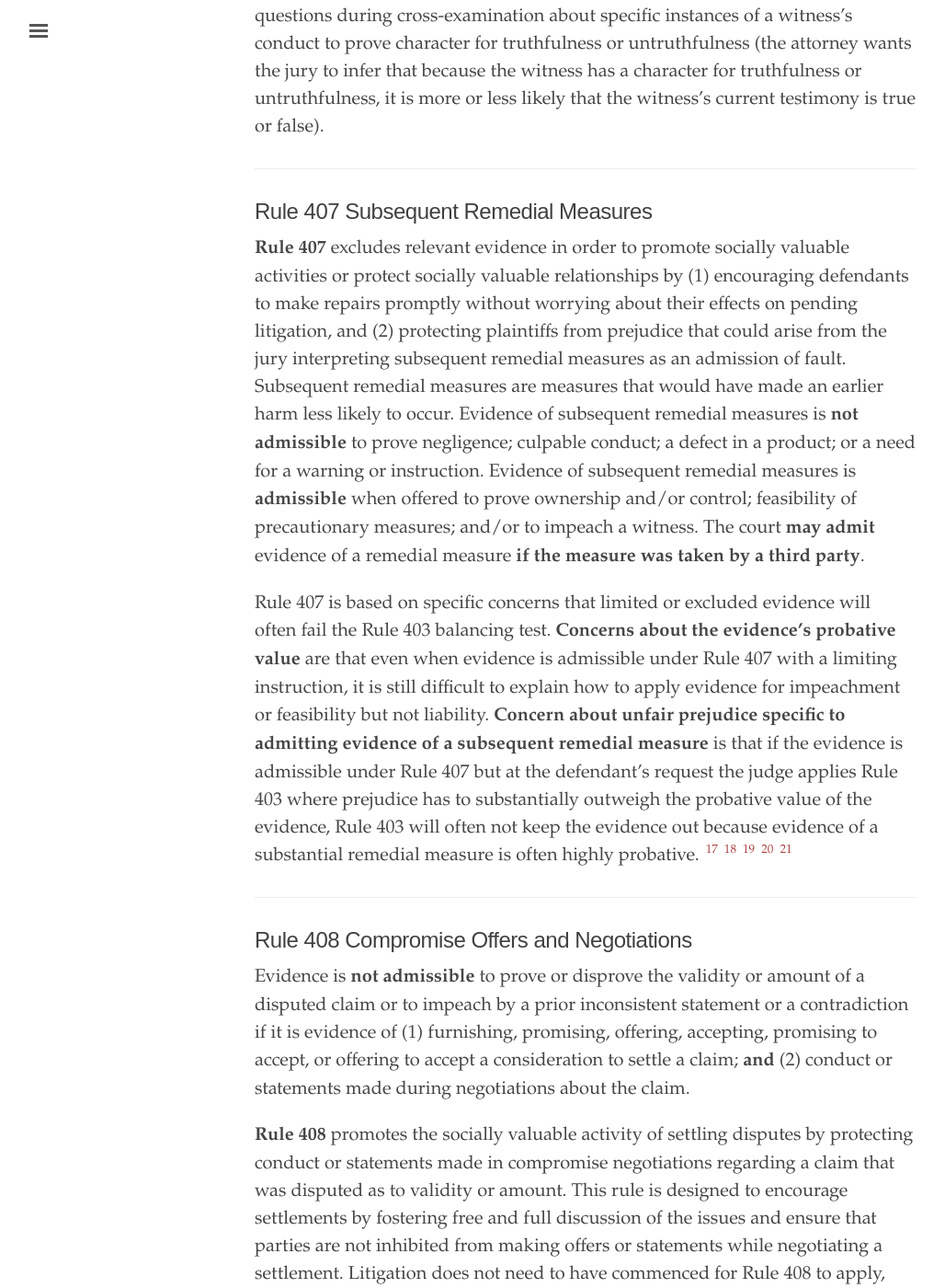
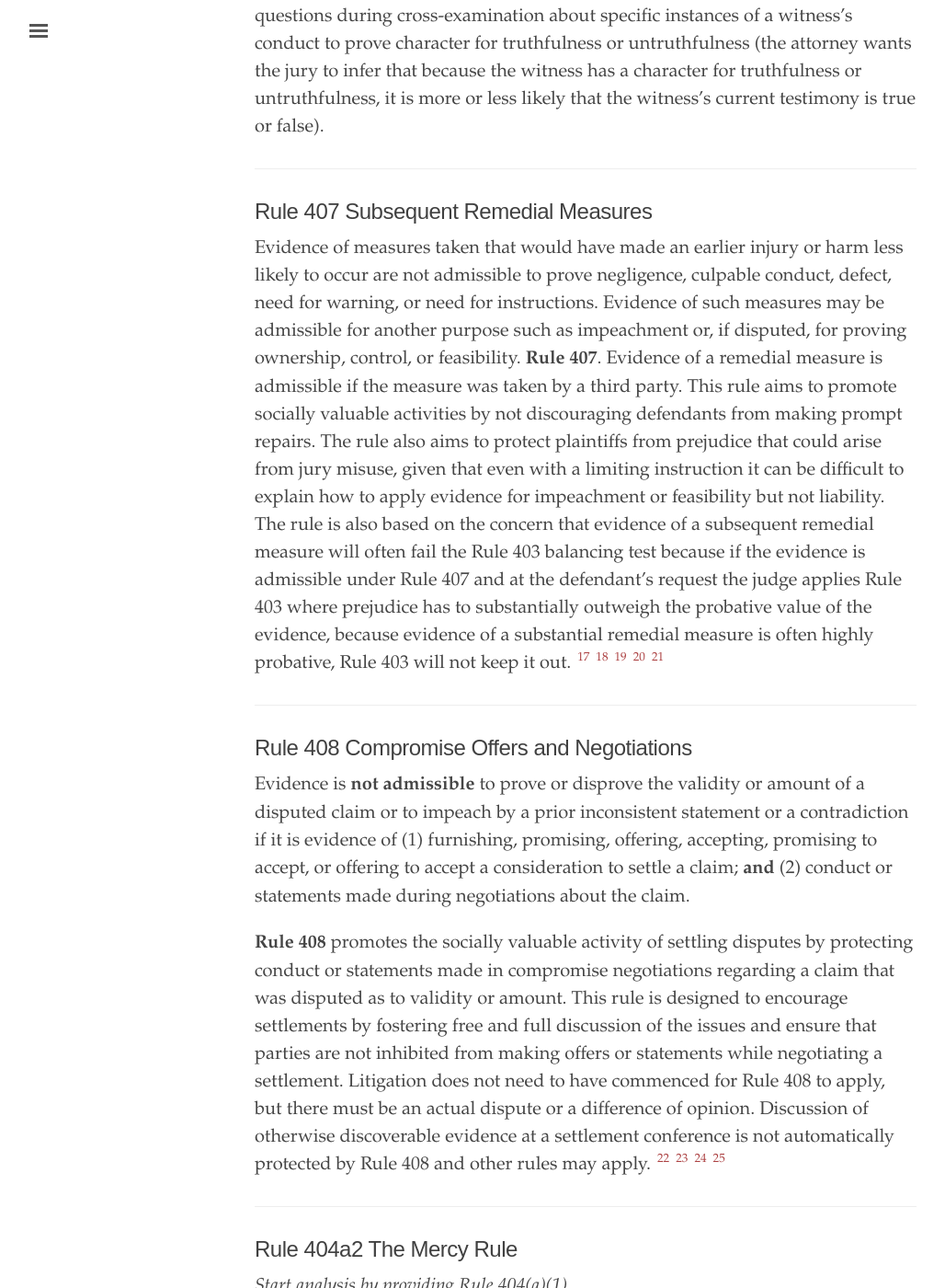
Before and after one commit to binipringle/right-to-be-forgotten, a Jekyll site: the page built from _texts/1-condensedoutline.md, in a window 1280 px wide and 1400 px high, scrolled down 4547 px. Shown: the whole window at 92% size, without its empty margins (3-1031 px from the left). Built offline with Jekyll 4.4.1, drawn with Linux system fonts in a browser that asks for light colours.

Commit message:
edited rule 407

```diff
--- a/_texts/1-condensedoutline.md
+++ b/_texts/1-condensedoutline.md
@@ -167,9 +167,7 @@ Rule 404(a)(1) thus excludes most character evidence. **Rule 608** lets some cha
 
 ## Rule 407 Subsequent Remedial Measures
 
-**Rule 407** excludes relevant evidence in order to promote socially valuable activities or protect socially valuable relationships by (1) encouraging defendants to make repairs promptly without worrying about their effects on pending litigation, and (2) protecting plaintiffs from prejudice that could arise from the jury interpreting subsequent remedial measures as an admission of fault. Subsequent remedial measures are measures that would have made an earlier harm less likely to occur. Evidence of subsequent remedial measures is **not admissible** to prove negligence; culpable conduct; a defect in a product; or a need for a warning or instruction. Evidence of subsequent remedial measures is **admissible** when offered to prove ownership and/or control; feasibility of precautionary measures; and/or to impeach a witness. The court **may admit** evidence of a remedial measure **if the measure was taken by a third party**.
-
-Rule 407 is based on specific concerns that limited or excluded evidence will often fail the Rule 403 balancing test. **Concerns about the evidence’s probative value** are that even when evidence is admissible under Rule 407 with a limiting instruction, it is still difficult to explain how to apply evidence for impeachment or feasibility but not liability. **Concern about unfair prejudice specific to admitting evidence of a subsequent remedial measure** is that if the evidence is admissible under Rule 407 but at the defendant's request the judge applies Rule 403 where prejudice has to substantially outweigh the probative value of the evidence, Rule 403 will often not keep the evidence out because evidence of a substantial remedial measure is often highly probative. [^17] [^18] [^19] [^20] [^21]
+Evidence of measures taken that would have made an earlier injury or harm less likely to occur are not admissible to prove negligence, culpable conduct, defect, need for warning, or need for instructions. Evidence of such measures may be admissible for another purpose such as impeachment or, if disputed, for proving ownership, control, or feasibility. **Rule 407**. Evidence of a remedial measure is admissible if the measure was taken by a third party. This rule aims to promote socially valuable activities by not discouraging defendants from making prompt repairs. The rule also aims to protect plaintiffs from prejudice that could arise from jury misuse, given that even with a limiting instruction it can be difficult to explain how to apply evidence for impeachment or feasibility but not liability. The rule is also based on the concern that evidence of a subsequent remedial measure will often fail the Rule 403 balancing test because if the evidence is admissible under Rule 407 and at the defendant's request the judge applies Rule 403 where prejudice has to substantially outweigh the probative value of the evidence, because evidence of a substantial remedial measure is often highly probative, Rule 403 will not keep it out. [^17] [^18] [^19] [^20] [^21]
 
 [^17]:Hunter-McLeod v. Dollar Gen., Eastern District of Pennsylvania 2014 U.S. District. LEXIS 129177, CIVIL ACTION NO. 13-3113 (E.D. Pennsylvania, 2014) *illustrates subsequent remedial measures (Rule 407)* (video surveillance footage showing store employee putting cardboard on the floor where plaintiff fell is inadmissible as evidence of subsequent remedial measures because it does not directly contradict employee's witness testimony.)
 
```
